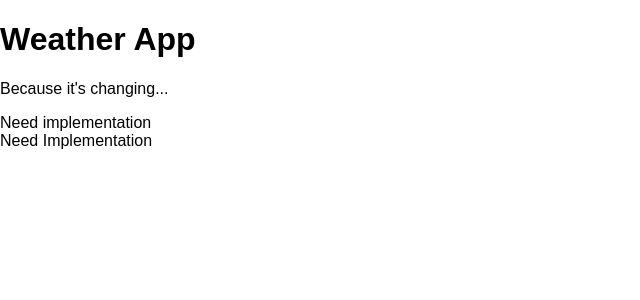
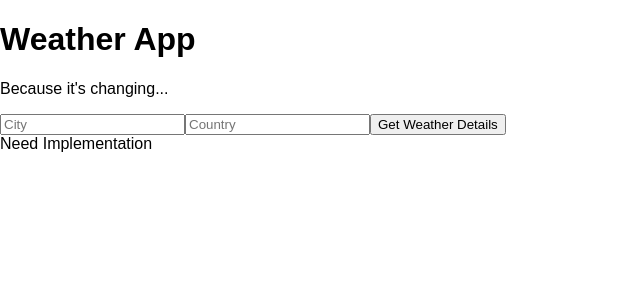
Before and after one commit to s7h/ReactWeatherApp, a React (Create React App) app: page / in a window 1280 px wide. Shown: the top 300 px of the page, without its empty margins (0-640 px from the left). Built offline with nearby package versions, Linux system fonts and the light colour scheme.

Commit message:
Adding a form

```diff
--- a/src/components/Form.js
+++ b/src/components/Form.js
@@ -3,7 +3,11 @@
 class Form extends React.Component{
 	render(){
 		return(
-			<div>Need implementation</div>
+			<form>
+				<input type="text" name="city" placeholder="City" />
+				<input type="text" name="country" placeholder="Country" />
+				<button>Get Weather Details</button>
+			</form>
 		);
 	}
 }
```
